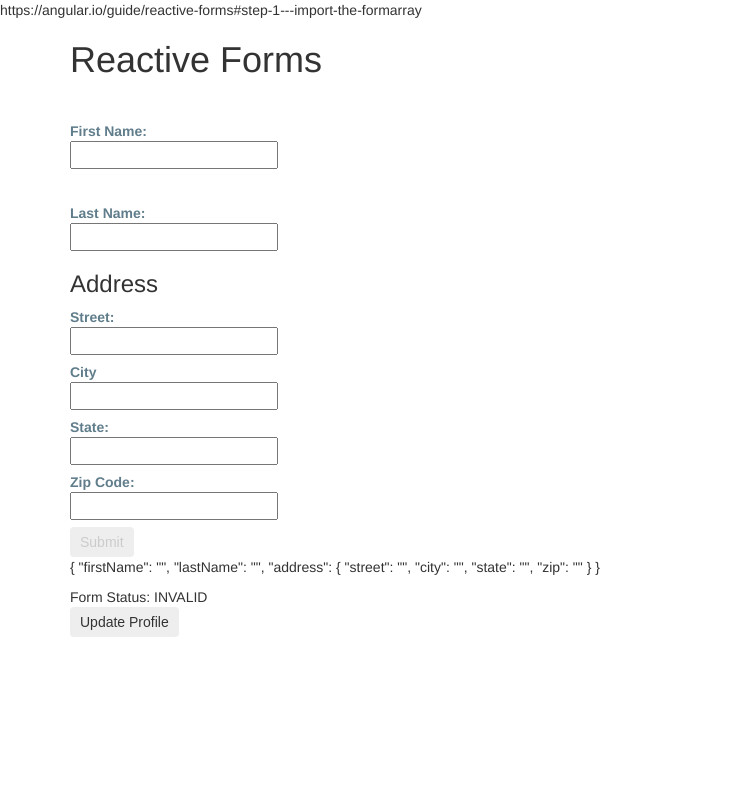
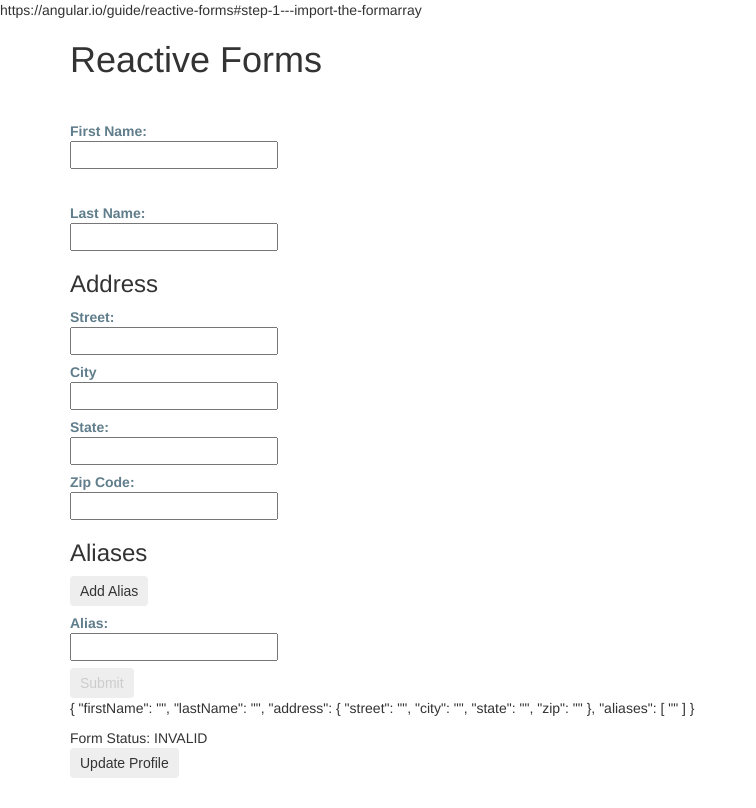
Before and after one commit to bebetoh/angular-reactive-forms, an Angular app: page / in a window 1280 px wide. Shown: the whole page, without its empty margins (0-756 px from the left). Built offline with nearby package versions, Linux system fonts and the light colour scheme.

Commit message:
fim do reactive forms

```diff
--- a/src/app/profile-editor/profile-editor.component.html
+++ b/src/app/profile-editor/profile-editor.component.html
@@ -35,6 +35,18 @@
     </label>
   </div>
 
+  <div formArrayName="aliases">
+  <h3>Aliases</h3> <button (click)="addAlias()">Add Alias</button>
+
+  <div *ngFor="let address of aliases.controls; let i=index">
+    <!-- The repeated alias template -->
+    <label>
+      Alias:
+      <input type="text" [formControlName]="i" >
+    </label>
+  </div>
+</div>
+
   <button type="submit" [disabled]="!profileForm.valid">Submit</button>
 
   <p>
--- a/src/app/profile-editor/profile-editor.component.ts
+++ b/src/app/profile-editor/profile-editor.component.ts
@@ -1,5 +1,6 @@
 import { states } from './../data-model';
-import { FormGroup, FormControl, FormBuilder, Validators } from '@angular/forms';
+import { FormGroup, FormControl, FormBuilder, Validators, FormArray } from '@angular/forms';
+
 import { Component, OnInit } from '@angular/core';
 
 @Component({
@@ -17,7 +18,10 @@ export class ProfileEditorComponent implements OnInit {
       city: [''],
       state: [''],
       zip: ['']
-    })
+    }),
+    aliases: this.fb.array([
+      this.fb.control('')
+    ])
   });
 
 /*
@@ -33,6 +37,14 @@ export class ProfileEditorComponent implements OnInit {
   });
 
 */
+
+  get aliases() {
+    return this.profileForm.get('aliases') as FormArray;
+  }
+  addAlias() {
+    this.aliases.push(this.fb.control(''));
+  }
+
   onSubmit() {
     console.warn(this.profileForm.value);
   }
```
